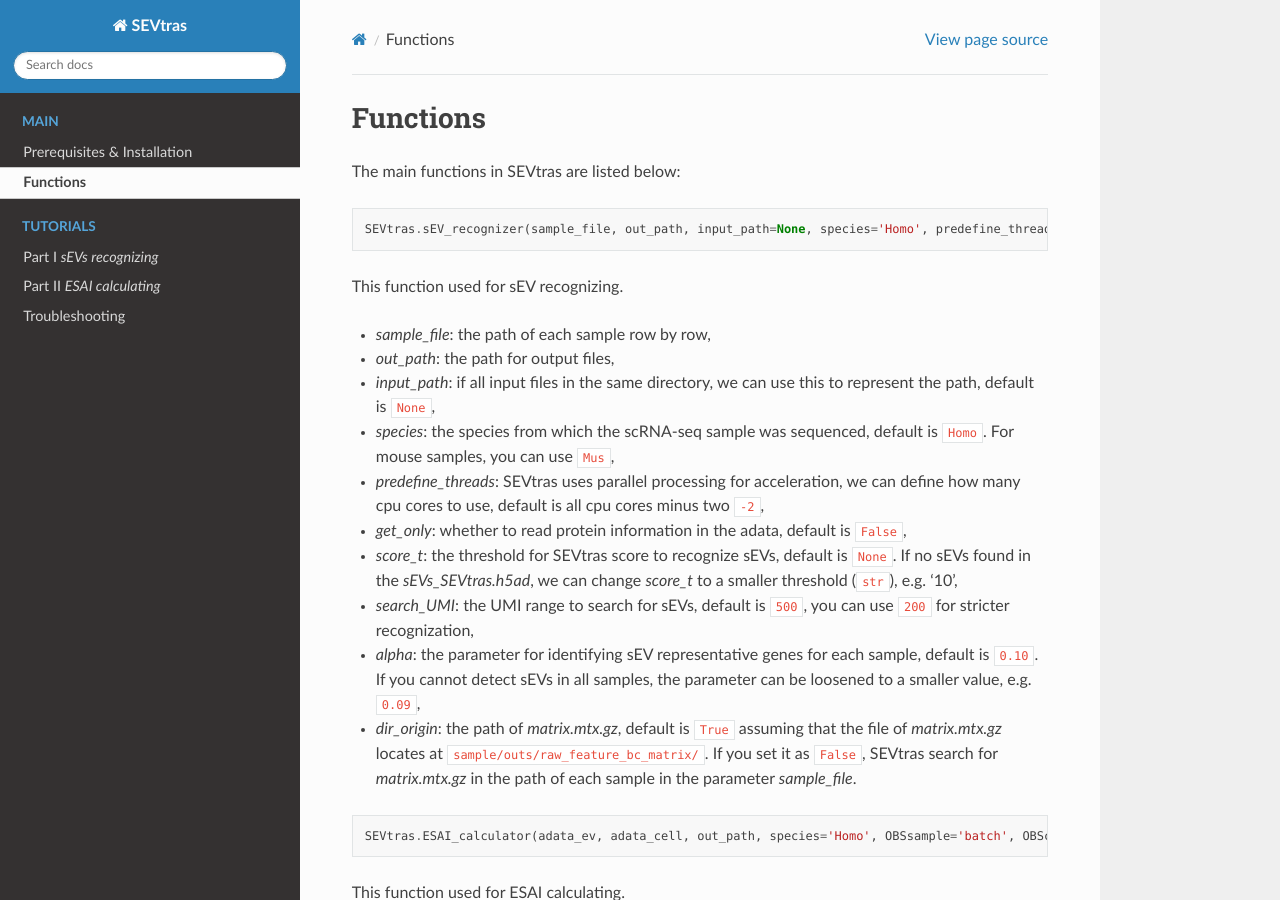
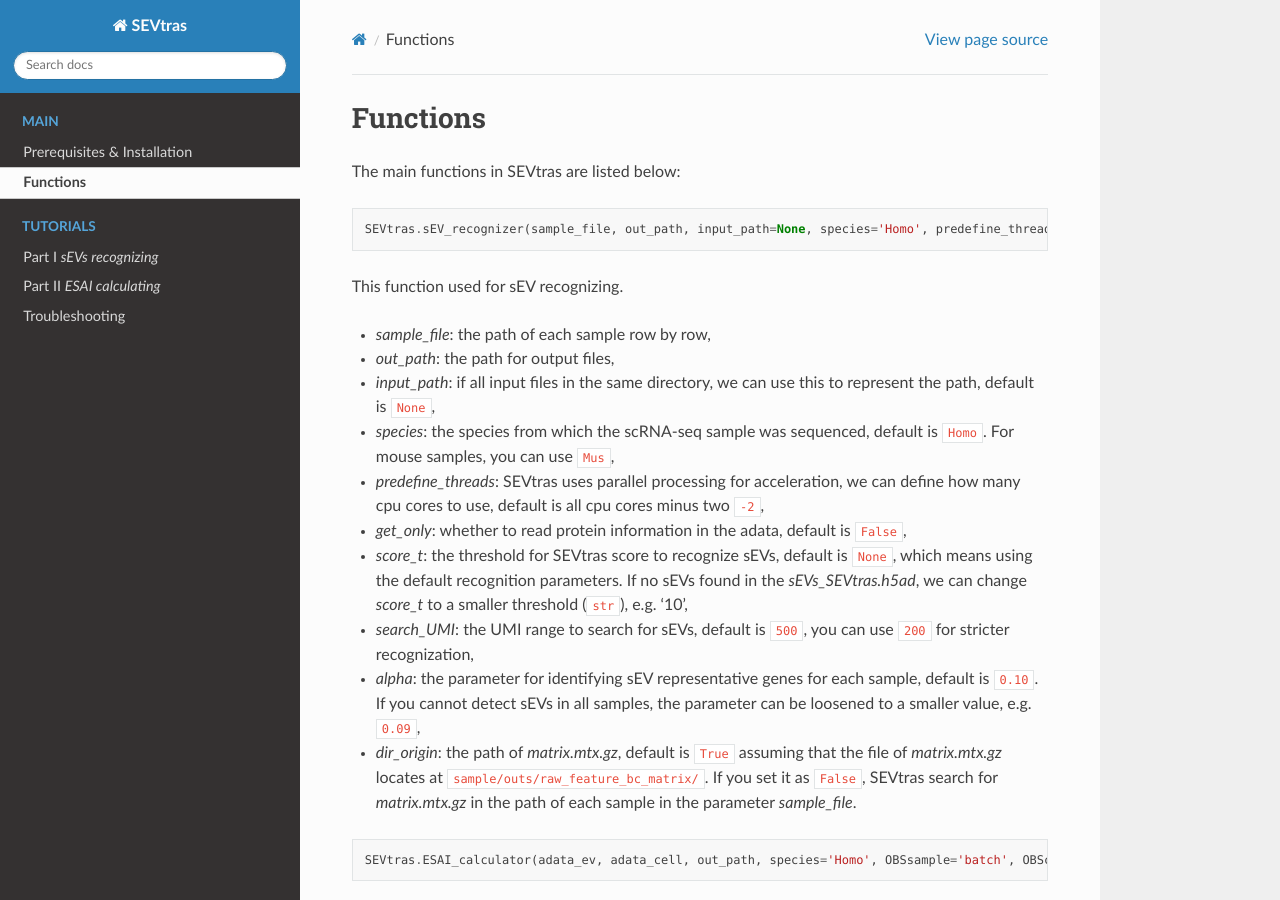
Before and after one commit to bioinfo-biols/SEVtras, a Sphinx documentation site: the page built from docs/Functions.rst, in a window 1280 px wide and 900 px high. Built offline with Sphinx 7.4.7 and the Read the Docs theme 2.0.0, drawn with Linux system fonts in a browser that asks for light colours.

Commit message:
Update Functions.rst

```diff
--- a/docs/Functions.rst
+++ b/docs/Functions.rst
@@ -15,7 +15,7 @@ This function used for sEV recognizing.
 * *species*\: the species from which the scRNA-seq sample was sequenced, default is ``Homo``\. For mouse samples, you can use ``Mus``\,
 * *predefine_threads*\: SEVtras uses parallel processing for acceleration, we can define how many cpu cores to use, default is all cpu cores minus two ``-2``\,
 * *get_only*\: whether to read protein information in the adata, default is ``False``\,
-* *score_t*\: the threshold for SEVtras score to recognize sEVs, default is ``None``\. If no sEVs found in the *sEVs_SEVtras.h5ad*\, we can change *score_t* to a smaller threshold (``str``), e.g. '10',
+* *score_t*\: the threshold for SEVtras score to recognize sEVs, default is ``None``\, which means using the default recognition parameters. If no sEVs found in the *sEVs_SEVtras.h5ad*\, we can change *score_t* to a smaller threshold (``str``), e.g. '10',
 * *search_UMI*\: the UMI range to search for sEVs, default is ``500``, you can use ``200`` for stricter recognization,
 * *alpha*\: the parameter for identifying sEV representative genes for each sample, default is ``0.10``. If you cannot detect sEVs in all samples, the parameter can be loosened to a smaller value, e.g. ``0.09``\,
 * *dir_origin*\: the path of *matrix.mtx.gz*\, default is ``True`` assuming that the file of *matrix.mtx.gz* locates at ``sample/outs/raw_feature_bc_matrix/``\. If you set it as ``False``, SEVtras search for *matrix.mtx.gz* in the path of each sample in the parameter *sample_file*\.
```
